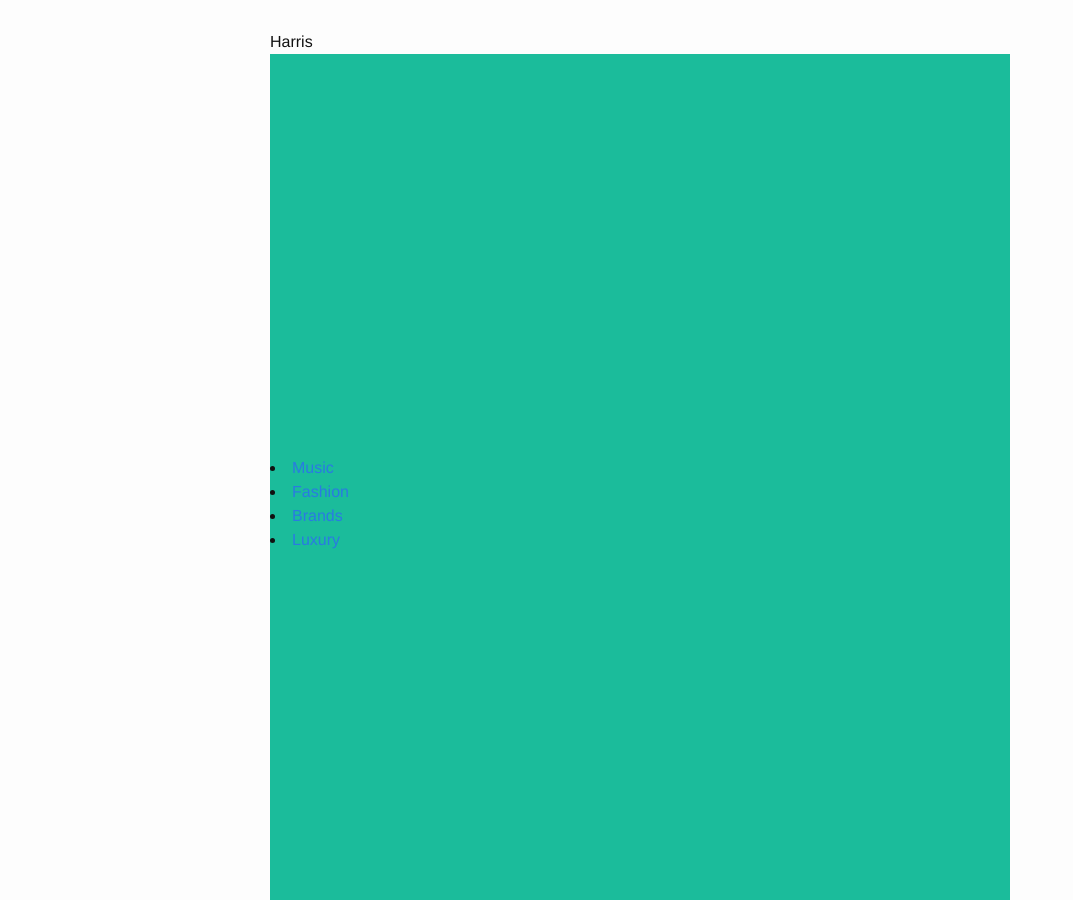
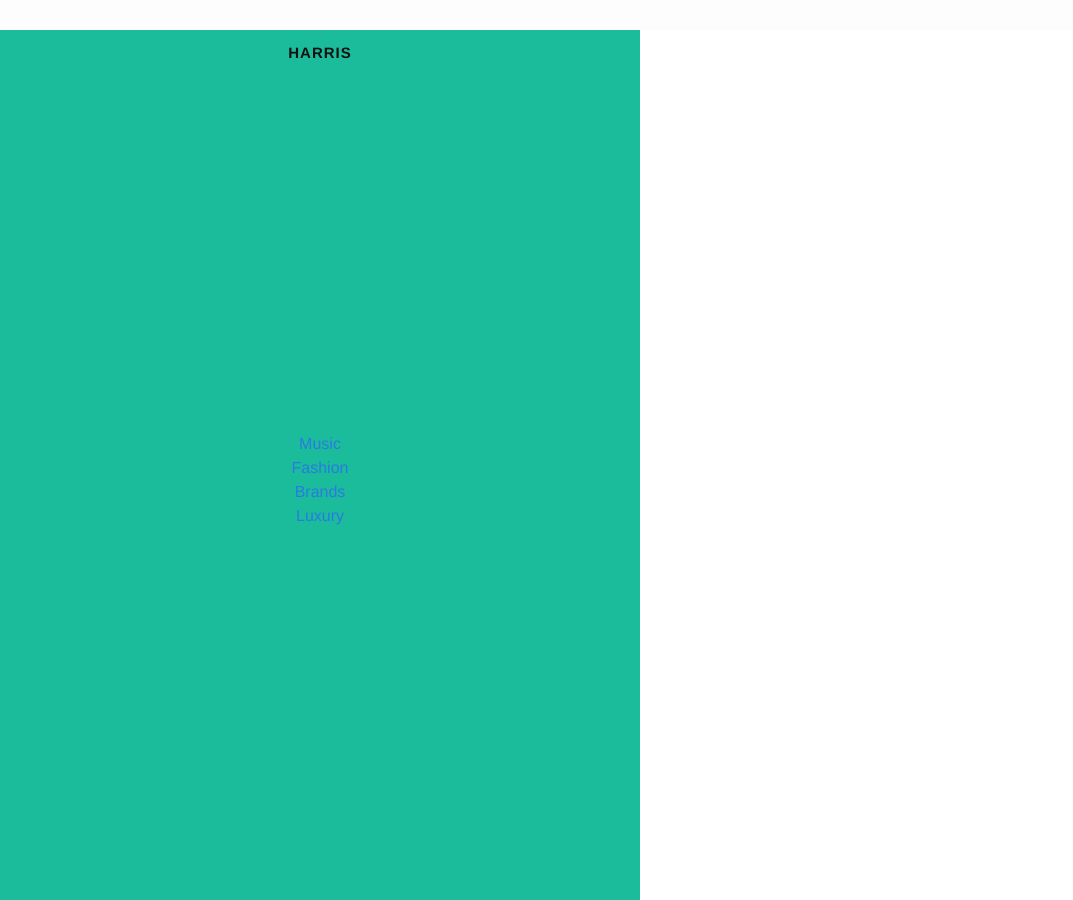
Before and after one commit to ulysses82/harris-site, a Jekyll site: the page built from index.html, in a window 1280 px wide. Shown: the whole page, without its empty margins (0-1073 px from the left). Built offline with Jekyll 4.4.1, drawn with Linux system fonts in a browser that asks for light colours; nearby versions of some CDN libraries.

Commit message:
Updated Base

```diff
--- a/_sass/_base.scss
+++ b/_sass/_base.scss
@@ -154,7 +154,7 @@
 
 /**
  * Wrapper
- */
+ *
 .wrapper {
     max-width: -webkit-calc(#{$content-width} - (#{$spacing-unit} * 2));
     max-width:         calc(#{$content-width} - (#{$spacing-unit} * 2));
@@ -171,8 +171,126 @@
         padding-left: $spacing-unit / 2;
     }
 }
+*/
+
+.menu {
+    font-size: 15px;
+    line-height: 21px;
+    font-weight: bold;
+    text-transform: uppercase;
+    position: fixed;
+    top: 42px;
+    left: 0;
+   width:100%;
+   text-align:center;
+    height: 21px;
+    z-index: 10;
+    letter-spacing: 1px;
+}
+
+@media only screen and (min-width: 1024px)   {
+
+  .menu
+  {
+    width: 100%;
+    padding: 0;
+    overflow: hidden;
+  }
+
+  .menu .menu-half
+  {
+    width: 50%;
+    float: left;
+  }
+
+  .menu h1,
+  .menu ul
+  {
+    float: none;
+    display: inline-block;
+  }
+
+  .menu li
+  {
+    margin: 0 5px
+  }
+
+  #intro-menu {
+   width: 50%;
+   text-align: center;
+   float: left;
+   display: table;
+   height: 100%;
+   list-style: none;
+ }
+
+   #intro-slides {
+
+    width: 50%;
+    float: left;
+    background-color: white;
+    height: 100%;
+
+}
 
 
+
+}
+
+@media only screen and (max-width: 1024px)   {
+  #intro-menu {
+    width:100%;
+    text-align: center;
+   float: left;
+   display: table;
+   height: 100%;
+   list-style: none;
+  }
+
+}
+
+.menu ul
+  {
+    float: right;
+    text-align: right;
+
+
+  }
+.menu li {
+    display: inline-block;
+    margin-left: 10px;
+}
+
+/**
+ * Nav
+ */
+
+#inner-block {
+display: table-cell;
+vertical-align: middle;
+
+}
+ #intro-menu {
+
+   text-align: center;
+   float: left;
+   display: table;
+   height: 100%;
+   list-style: none;
+ }
+
+
+ul#navigation {
+
+  display: inline;
+  list-style: none;
+}
+
+#intro-slides {
+
+
+
+}
 
 /**
  * Clearfix
```
